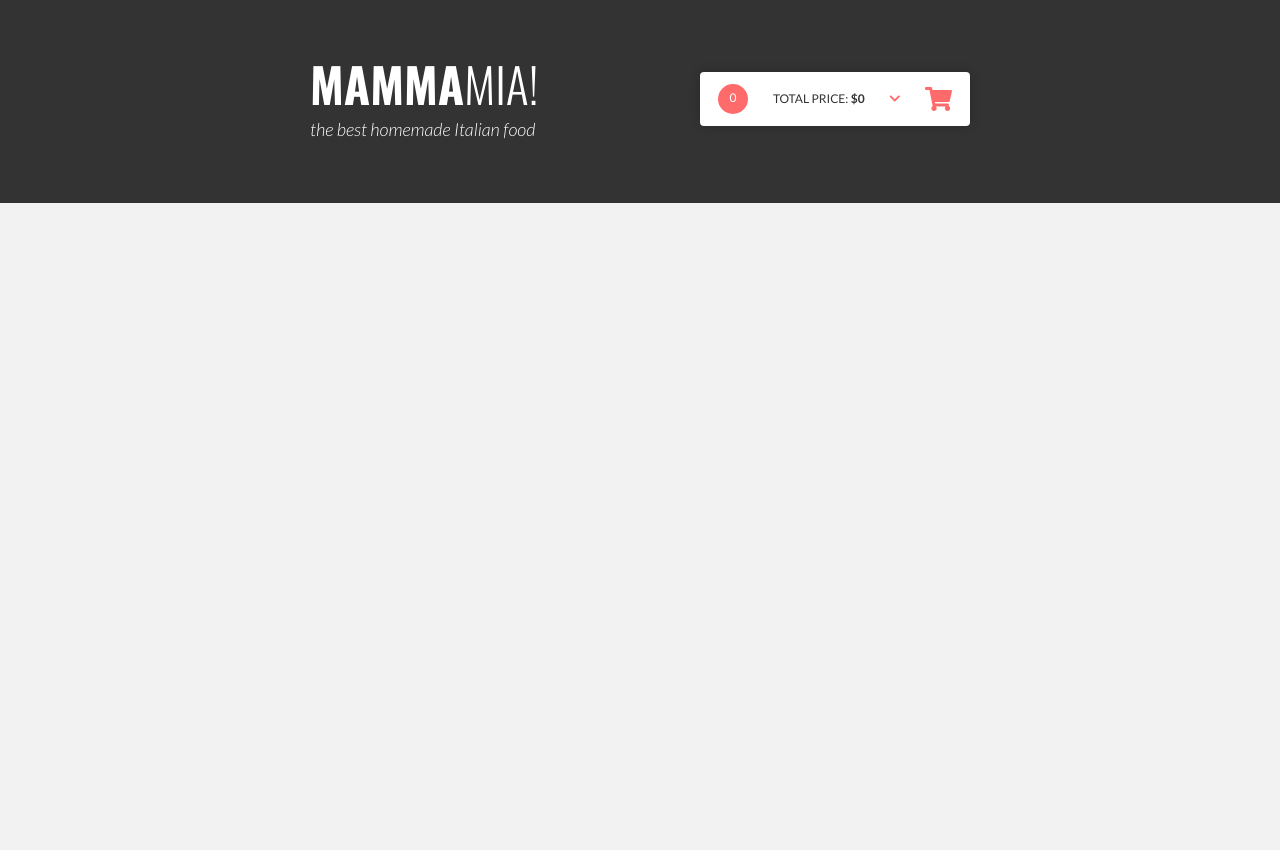
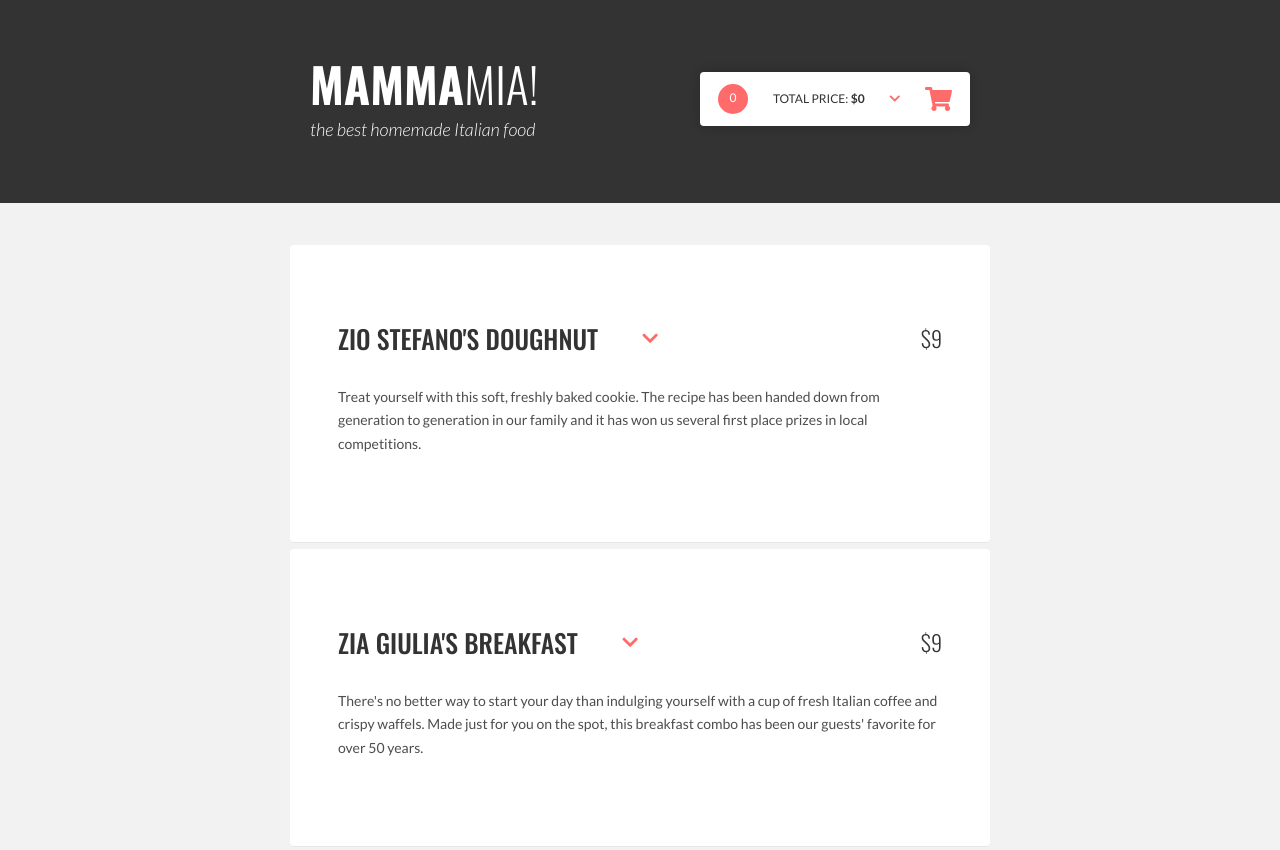
Before and after one commit to szygadlinski/project-pizzeria, a website: page src/index.html in a window 1280 px wide. Shown: the top 850 px of the page. Before the commit the page ends 800 px from the top, so only its background shows below. Drawn offline with nearby package versions, Linux system fonts and the light colour scheme; files that its build step writes are made by us from their sources.

Commit message:
Add class Product, rendering products & accordion

```diff
--- a/src/index.html
+++ b/src/index.html
@@ -70,7 +70,7 @@
   <div id="product-list" class="product-list container"></div>
 
   <script id="template-menu-product" type="text/x-handlebars-template">
-    <article class="product active"> <!-- product -->
+    <article class="product"> <!-- product -->
 
       <header class="product__header">
         <h3 class="product__name no-spacing">{{ name }} <i class="fas fa-chevron-down product__icon"></i></h3>
@@ -88,6 +88,7 @@
           <ul class="product__params"> <!-- params -->
 
             {{#each params as |param paramId| }}
+
             {{#ifEquals type "checkboxes"}}
 
             <li> <!-- checkboxes -->
@@ -132,6 +133,7 @@
             </li>
 
             {{/ifEquals}}
+
             {{/each}}
 
           </ul>
--- a/src/js/script.js
+++ b/src/js/script.js
@@ -52,7 +52,83 @@
     menuProduct: Handlebars.compile(document.querySelector(select.templateOf.menuProduct).innerHTML),
   };
 
+  class Product{
+
+    constructor(id, data){
+      const thisProduct = this;
+
+      thisProduct.id = id;
+      thisProduct.data = data;
+
+      thisProduct.renderInMenu();
+      thisProduct.initAccordion();
+
+      console.log('new product:', thisProduct);
+    }
+
+    renderInMenu(){
+      const thisProduct = this;
+
+      /* generate HTML based on template */
+      const generatedHTML = templates.menuProduct(thisProduct.data);
+
+      /* create element using utils.createDOMFromHTML */
+      thisProduct.element = utils.createDOMFromHTML(generatedHTML);  //????????????????
+
+      /* find menu container */
+      const menuContainer = document.querySelector(select.containerOf.menu);
+
+      /* add element to menu */
+      menuContainer.appendChild(thisProduct.element);
+
+    }
+
+    initAccordion(){
+      const thisProduct = this;
+
+      /* find the clickable trigger (the element that should react to clicking) */
+      const clickableTrigger = thisProduct.element.querySelector(select.menuProduct.clickable);
+
+      /* START: add event listener to clickable trigger on event click */
+      clickableTrigger.addEventListener('click', function(event) {
+
+        /* prevent default action for event */
+        event.preventDefault();
+
+        /* find active product (product that has active class) */
+        const activeProduct = document.querySelector(select.all.menuProductsActive);
+
+        /* if there is active product and it's not thisProduct.element, remove class active from it */
+        if (activeProduct && activeProduct != thisProduct.element) {
+          activeProduct.classList.remove(classNames.menuProduct.wrapperActive);
+        }
+
+        /* toggle active class on thisProduct.element */
+        thisProduct.element.classList.toggle(classNames.menuProduct.wrapperActive);
+
+      });
+
+    }
+
+  }
+
   const app = {
+
+    initMenu: function(){
+      const thisApp = this;
+      console.log('thisApp.data:', thisApp.data);
+
+      for (let productData in thisApp.data.products){
+        new Product(productData, thisApp.data.products[productData]);
+      }
+
+    },
+
+    initData: function(){
+      const thisApp = this;
+      thisApp.data = dataSource;
+    },
+
     init: function(){
       const thisApp = this;
       console.log('*** App starting ***');
@@ -60,8 +136,13 @@
       console.log('classNames:', classNames);
       console.log('settings:', settings);
       console.log('templates:', templates);
+
+      thisApp.initData();
+      thisApp.initMenu();
     },
+
   };
 
   app.init();
+
 }
```
